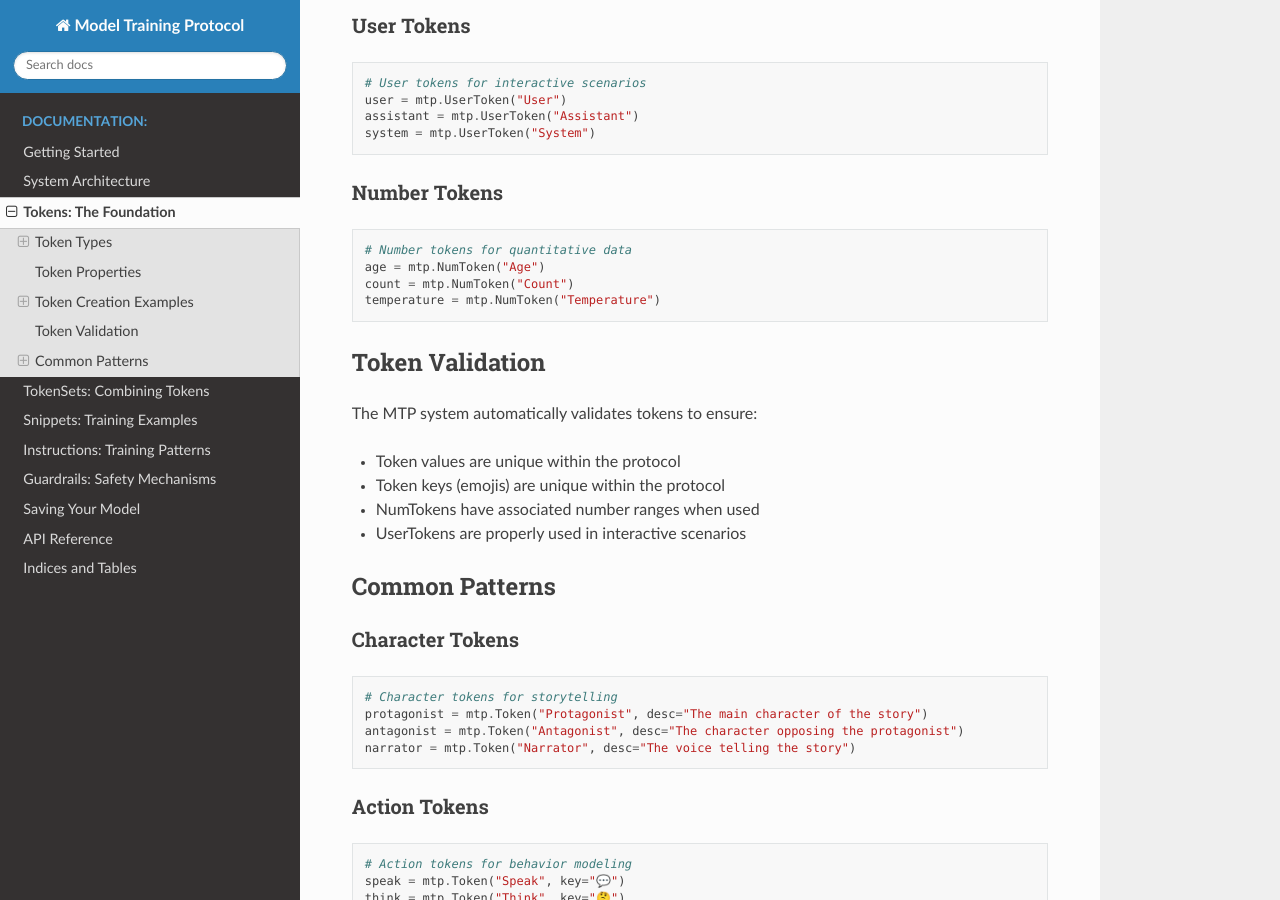
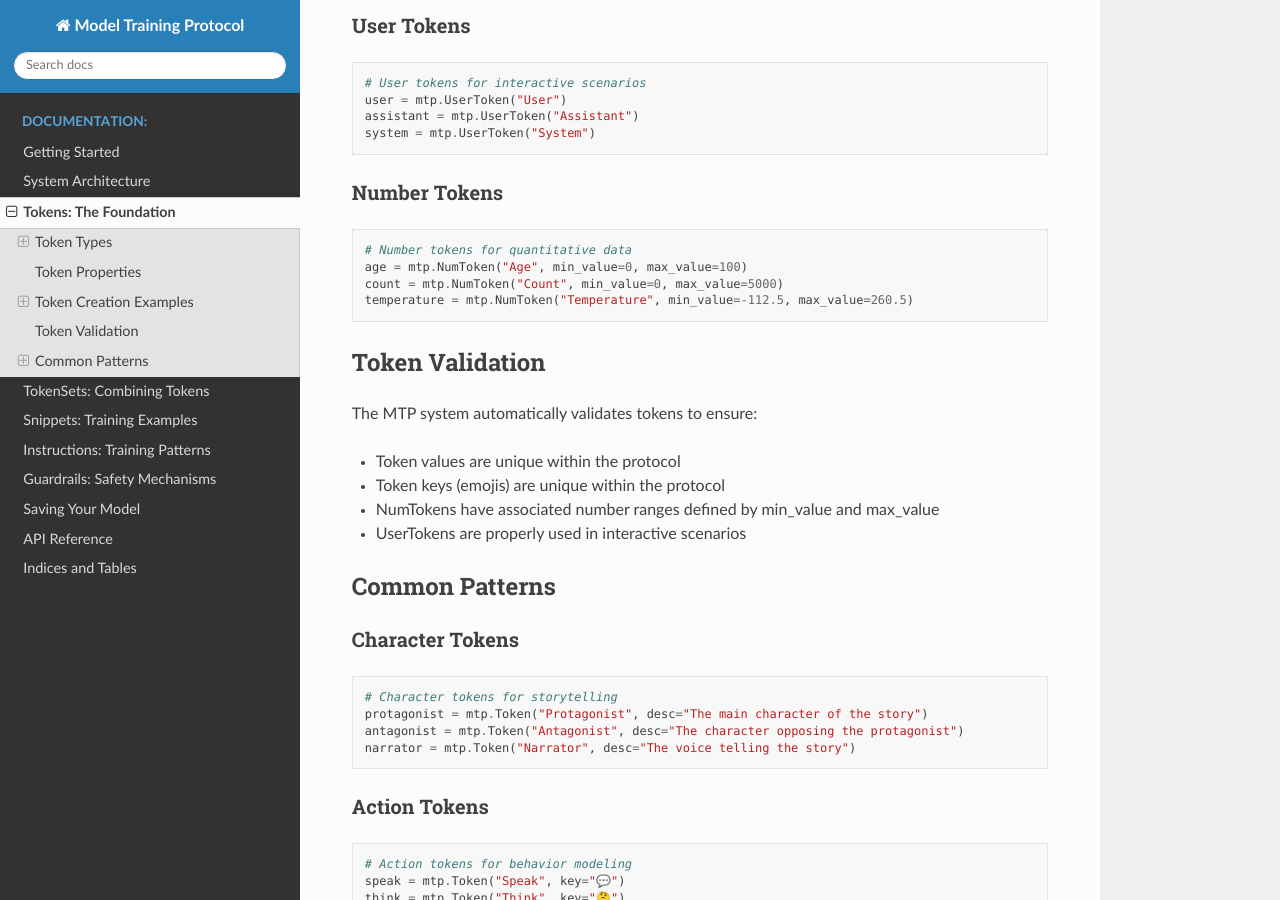
Before and after one commit to databiomes/modeltrainprotocol, a Sphinx documentation site: the page built from docs/source/tokens.rst, in a window 1280 px wide and 900 px high, scrolled down 1695 px. Built offline with Sphinx 7.4.7 and the Read the Docs theme 3.1.0, drawn with Linux system fonts in a browser that asks for light colours.

Commit message:
Update tokens.rst to include new NumToken creation

```diff
--- a/docs/source/tokens.rst
+++ b/docs/source/tokens.rst
@@ -98,9 +98,9 @@ Number Tokens
 .. code-block:: python
 
    # Number tokens for quantitative data
-   age = mtp.NumToken("Age")
-   count = mtp.NumToken("Count")
-   temperature = mtp.NumToken("Temperature")
+   age = mtp.NumToken("Age", min_value=0, max_value=100)
+   count = mtp.NumToken("Count", min_value=0, max_value=5000)
+   temperature = mtp.NumToken("Temperature", min_value=-112.5, max_value=260.5)
 
 
 Token Validation
@@ -110,7 +110,7 @@ The MTP system automatically validates tokens to ensure:
 
 - Token values are unique within the protocol
 - Token keys (emojis) are unique within the protocol
-- NumTokens have associated number ranges when used
+- NumTokens have associated number ranges defined by min_value and max_value
 - UserTokens are properly used in interactive scenarios
 
 Common Patterns
```
